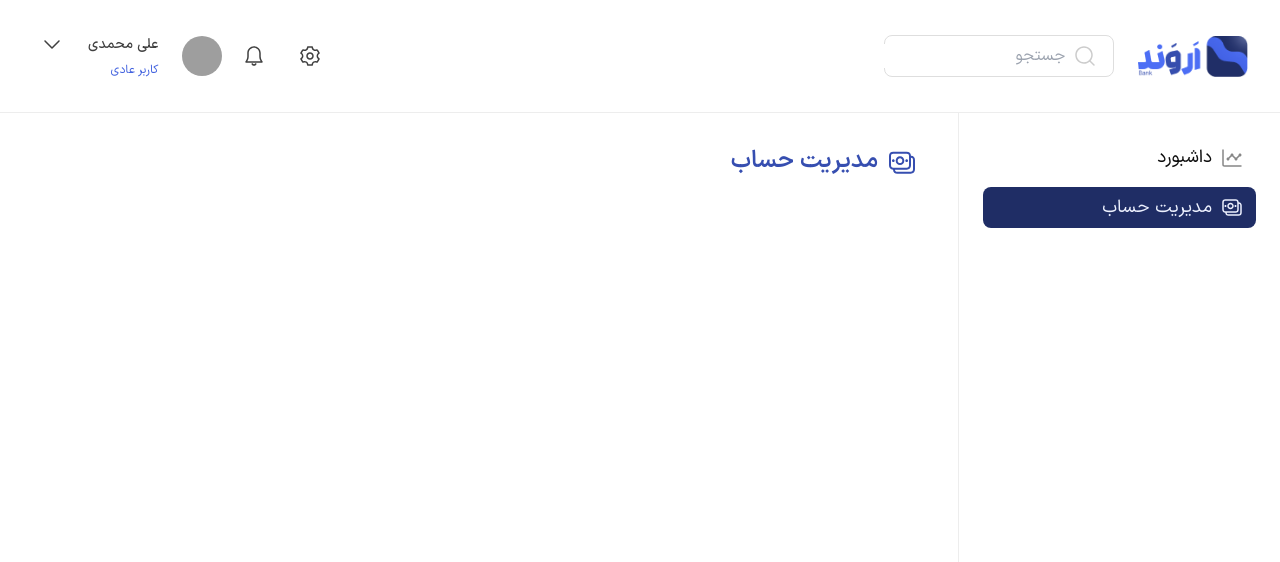
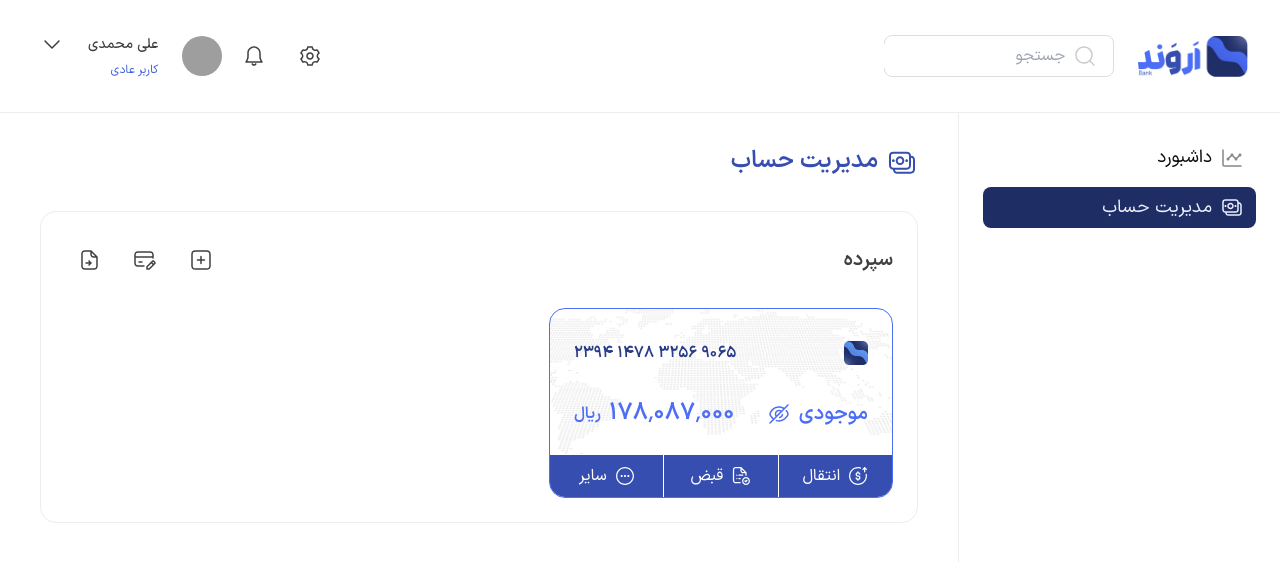
Before and after one commit to amirht-dev/arvand-bank, a Next.js app: page /account-management in a window 1280 px wide. Shown: the top 562 px of the page. Built offline with nearby package versions, Linux system fonts and the light colour scheme; grey boxes are pictures that could not be loaded.

Commit message:
add Deposit section to account management page

```diff
--- a/src/app/(main)/account-management/page.tsx
+++ b/src/app/(main)/account-management/page.tsx
@@ -1,10 +1,40 @@
+import IconButton from "@/components/atoms/buttons/IconButton";
+import { FileExport_Outline } from "@/components/atoms/icons/Files/FileExport";
+import { PlusSquare_Outline } from "@/components/atoms/icons/general/PlusSquare";
+import { CreditCartEdit_Outline } from "@/components/atoms/icons/Money&Payment/CreditCartEdit";
 import { MoneyBills_Outline } from "@/components/atoms/icons/Money&Payment/MoneyBills";
+import Card from "@/components/molecules/Card";
 import PageTitle from "@/components/molecules/PageTitle";
+import Segment from "@/components/molecules/Segment";
 
 export default function AccountManagementPage() {
   return (
     <>
       <PageTitle icon={<MoneyBills_Outline />} label="مدیریت حساب" />
+
+      <div className="m-8"></div>
+      <Deposit />
     </>
   );
 }
+
+function Deposit() {
+  return (
+    <Segment
+      title="سپرده"
+      actions={[
+        <IconButton key="add-new-card">
+          <PlusSquare_Outline className="size-6" />
+        </IconButton>,
+        <IconButton key="edit-card">
+          <CreditCartEdit_Outline className="size-6" />
+        </IconButton>,
+        <IconButton key="export">
+          <FileExport_Outline className="size-6" />
+        </IconButton>,
+      ]}
+    >
+      <Card />
+    </Segment>
+  );
+}
```
